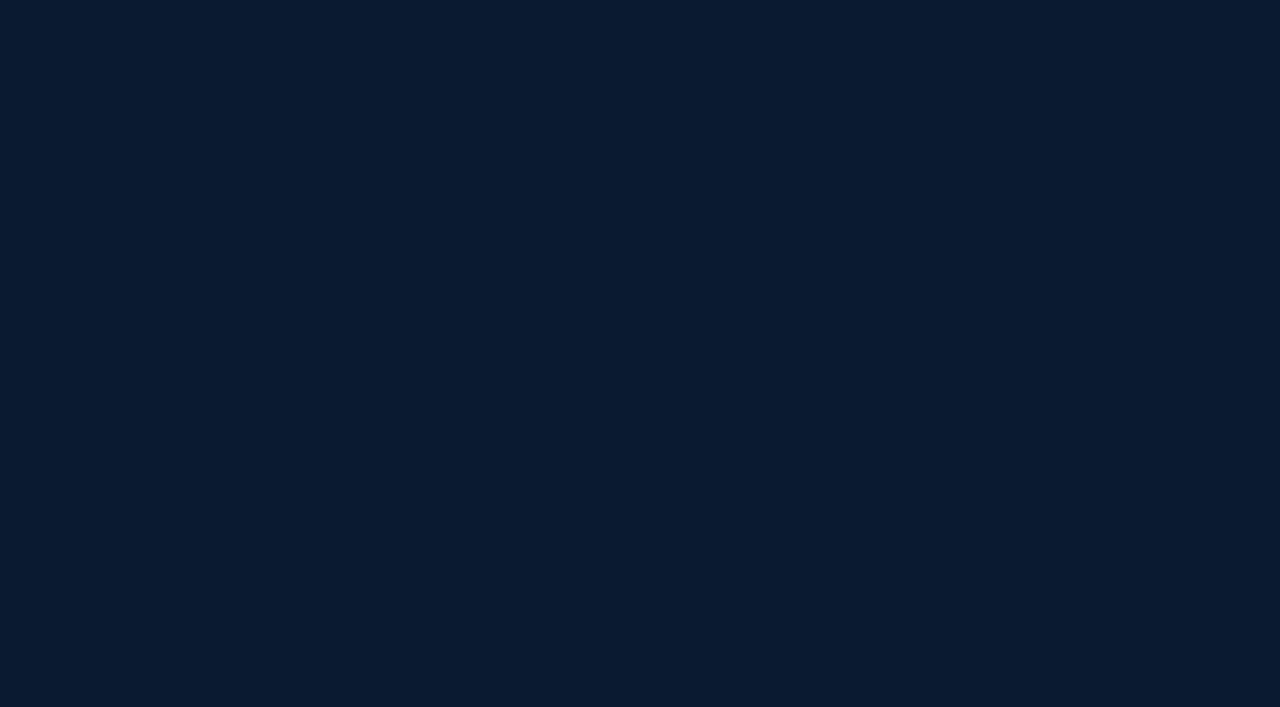
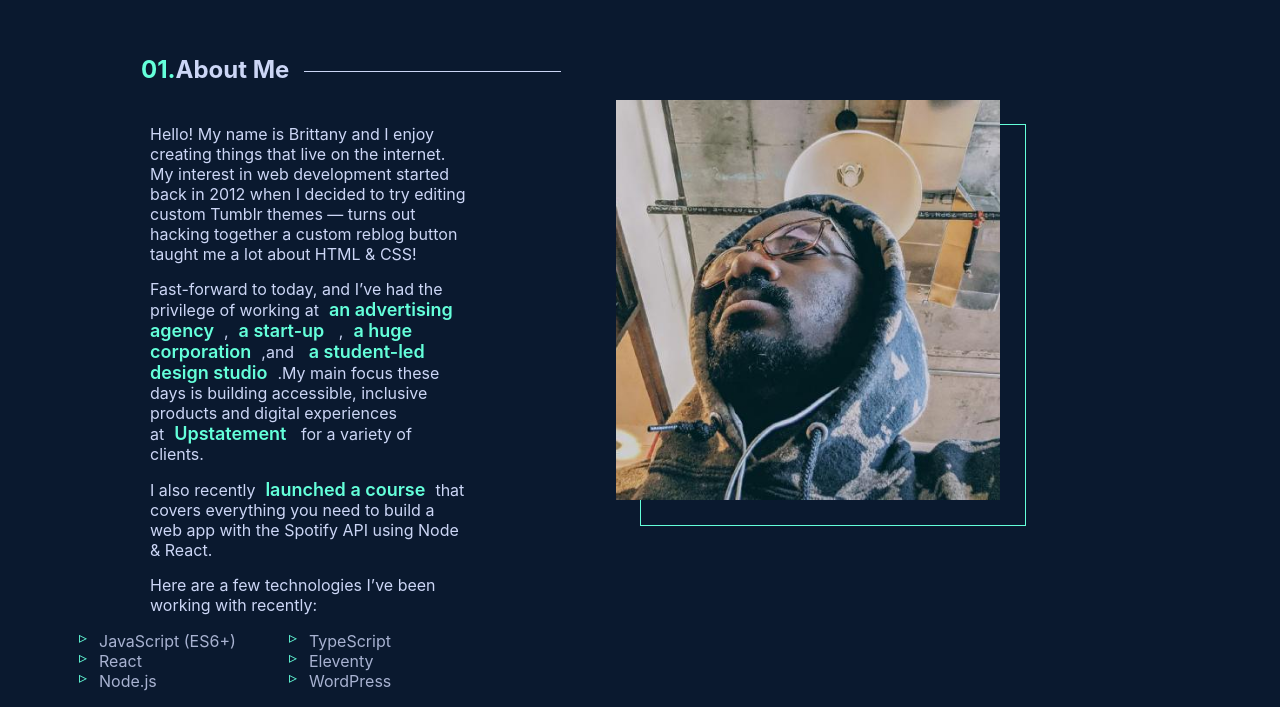
Before and after one commit to tabithamaz/Portfolio, a React (Create React App) app: page / in a window 1280 px wide. Shown: the part 845-1552 px from the top of the page. Before the commit the page ends 889 px from the top, so only its background shows below. Built offline with nearby package versions, Linux system fonts and the light colour scheme.

Commit message:
feat:page about

```diff
--- a/src/App.css
+++ b/src/App.css
@@ -50,8 +50,7 @@
   flex-direction: column;
   min-height: 100vh;
   justify-content: center;
- /* max-width: 1000px; */
- /* align-items: center; */
+
 
 }
 
@@ -175,6 +174,118 @@ margin-bottom: 120px;
 
 
 
+  .sectionTitle P{
+    display: block;
+    margin: 0px 0px 15px;
+    padding: 0px 150px;
+    color:#ccd6F6;
+    width: 50%;
+  }
+
+  .titleText{
+    display: flex;
+    margin: 10px 141px 40px;
+    color:#ccd6F6 ;
+
+  }
+
+  .line1{
+    content: "";
+    background-color: #ccd6F6;
+    display: block;
+    position: relative;
+    top: 27px;
+    width: 257px;
+    height: 1px;
+    margin-left: 304px;
+    font-size: 1px;
+
+  }
+
+  .titleText span{
+    color:#64ffda; ;
+  }
+  .contenerAbout{
+    display: flex;
+
+  }
+
+  .textSection {
+     width: 50%;
+  }
+
+  .textSection p a{
+    color:#64ffda;
+
+  }
+.aboutImgDiv{
+  width: 30%;
+  height: 400px;
+  position: relative;
+  border: 1px solid #64ffda;
+    /* background-color: #64ffda; */
+
+
+
+}
+
+  .aboutImgDiv img {
+    position:absolute;
+    left: -25px;
+    top: -25px;
+    width: 100%;
+    height: 100%;
+    object-fit: cover;
+    align-self: center;
+    justify-self: center;
+    /* overflow: hidden;
+    display: grid;
+    grid-template-columns: 3fr 2fr; */
+
+  }
+
+  .aboutImgDi img::before{
+  background-color: #61dafb;
+  font-size: 1.6rem;
+  text-align: center;
+  display: flex;
+  align-items: center;
+  justify-content: center;
+  justify-self: center;
+  background-color: #61dafb;
+  height: 97%;
+  width: 97%;
+
+
+  }
+
+  .skillsList{
+    display:grid;
+  grid-template-columns: repeat(2,minmax(140px,200px));
+    list-style: none;
+    color: #a8b2d1;
+
+    gap: 0px 10px;
+   margin-left: 59px;
+
+  }
+
+   /* .skillsList li {
+
+  color: red;
+   } */
+
+   .skillsList li::before
+   {
+     content: "▹";
+    position: absolute;
+    color: var(--green);
+    font-size:var(--fz-sm);
+    line-height: 12px;
+ color:#64ffda;
+ margin-left: -20px;
+   }
+
 
 
   /* @media screen and(min-width:580px) {
--- a/src/App.js
+++ b/src/App.js
@@ -2,7 +2,7 @@ import logo from './logo.svg';
 import './App.css';
 import Header from './components/molecules/Header';
 import "./components/molecules/Header.css";
-import About from "./components/molecules/About";
+import About from "./components/organismes/About";
 import Icones from './components/molecules/Home';
 import Home from './components/molecules/Home'
 
@@ -19,6 +19,7 @@ function App() {
     <>
       <Header />
       <Home />
+      <About/>
 
     </>
 
--- a/src/components/molecules/Home.js
+++ b/src/components/molecules/Home.js
@@ -18,7 +18,7 @@ function Home(){
                     <a><FiTwitter className="icon" /></a>
                     <a><FiLinkedin className="icon" /></a>
                     <a><AiFillCodepenCircle className='icon' /></a>
-                  <div className="line">
+                    <div className="line">
                     </div>
                 </div>
                 </div>
--- /dev/null
+++ b/src/components/organismes/About.js
@@ -0,0 +1,68 @@
+import React from "react";
+import image2 from "../../assets/Michel photo.jpeg"
+
+function About(){
+    return(
+
+        <div className="sectionTitle">
+            <div className="line1"></div>
+            <h2 className="titleText"><span >01.
+            </span>About Me</h2>
+
+        <div className="underline"> <span></span></div>
+        <div className="contenerAbout">
+        <div className="textSection">
+            <p>
+                Hello! My name is Brittany and I enjoy creating
+                things that live on the internet. My interest in web
+                development started back in 2012 when I decided to try editing
+                custom Tumblr themes — turns out hacking together
+                a custom reblog button taught me a lot about HTML & CSS!
+                </p>
+                <p>
+                    Fast-forward to today, and I’ve had the privilege of working at
+                    <a href="" rel="noopener no referrer" target="_blank">an advertising agency</a>
+                    ,<a>a start-up</a> ,
+                    <a href="">a huge corporation</a>
+                    ,and
+                    <a href="" rel="" target='_blank'> a student-led design studio
+                    </a>
+                    .My main focus these days is building
+                    accessible, inclusive products and digital experiences at
+                    <a href="" rel="" target="_blank">Upstatement </a>
+                    for a variety of clients.
+                </p>
+                <p> I also recently
+                    <a  href="" rel="" target="_blank">launched a course</a>
+                    that covers everything
+                    you need to build a web app with the Spotify API
+                    using Node & React.
+                </p>
+                <p>
+                    Here are a few technologies I’ve been
+                    working with recently:
+
+                </p>
+                <ul className="skillsList">
+                    <li>JavaScript (ES6+)</li>
+                    <li>TypeScript</li>
+                    <li> React</li>
+                    <li>Eleventy</li>
+                    <li>Node.js</li>
+                    <li>WordPress</li>
+                </ul>
+                <div className="line3">
+                </div>
+        </div>
+                <div className="aboutImgDiv">
+                <img src={image2} alt="michel buhedwe"/>
+                </div>
+
+        </div>
+
+        </div>
+    )
+
+};
+
+export default About;
```
